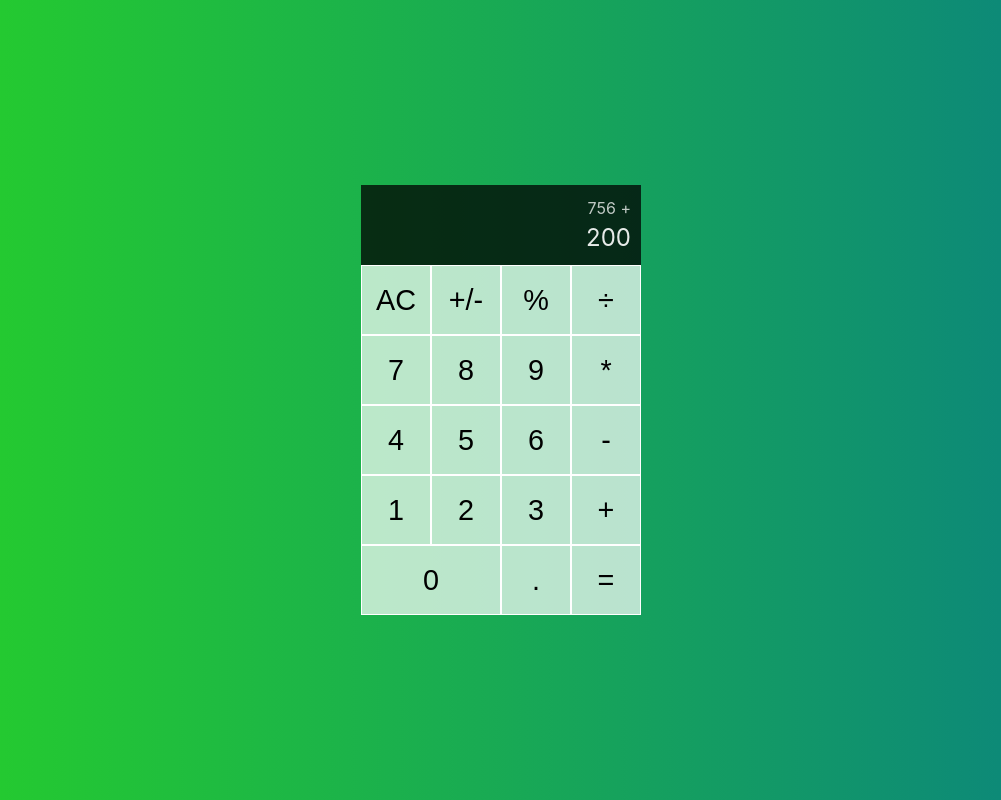
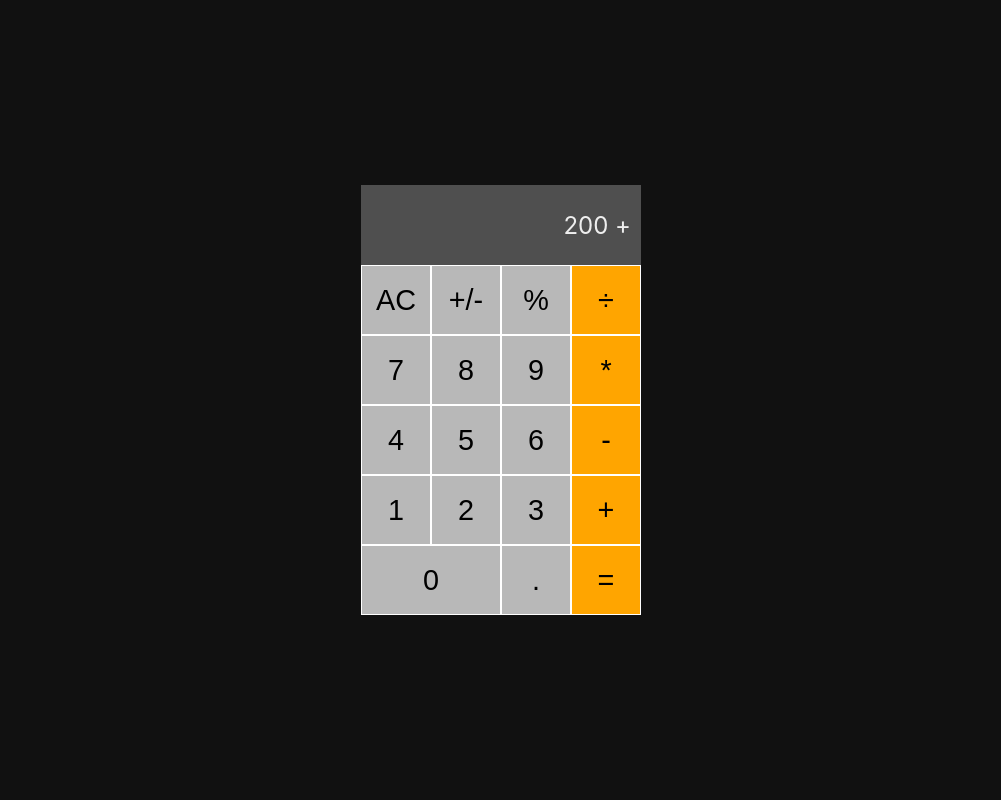
Before and after one commit to jubaer919/math-magicians, a React (Create React App) app: page / in a window 1280 px wide. Shown: the whole page, without its empty margins (139-1140 px from the left). Built offline with nearby package versions, Linux system fonts and the light colour scheme.

Commit message:
followed exacly the wireframe design

```diff
--- a/src/components/Calculator.js
+++ b/src/components/Calculator.js
@@ -9,24 +9,24 @@ function Calculator() {
         <button type="button">AC</button>
         <button type="button">+/-</button>
         <button type="button">%</button>
-        <button type="button">÷</button>
+        <button type="button" className="orange">÷</button>
         <button type="button">7</button>
         <button type="button">8</button>
         <button type="button">9</button>
-        <button type="button">*</button>
+        <button type="button" className="orange">*</button>
         <button type="button">4</button>
         <button type="button">5</button>
         <button type="button">6</button>
-        <button type="button">-</button>
+        <button type="button" className="orange">-</button>
         <button type="button">1</button>
         <button type="button">2</button>
         <button type="button">3</button>
-        <button type="button">+</button>
+        <button type="button" className="orange">+</button>
         <button type="button" className="span-two">
           0
         </button>
         <button type="button">.</button>
-        <button type="button">=</button>
+        <button type="button" className="orange">=</button>
       </div>
     </div>
   );
--- a/src/components/Display.js
+++ b/src/components/Display.js
@@ -3,8 +3,7 @@ import './display.css';
 function Display() {
   return (
     <div className="display">
-      <div className="previous-value">756 +</div>
-      <div className="current-value">200</div>
+      <div className="current-value">200 +</div>
     </div>
   );
 }
--- a/src/components/calculator.css
+++ b/src/components/calculator.css
@@ -1,7 +1,6 @@
 .calculator-container {
   width: 100vw;
   height: 100vh;
-  background-image: linear-gradient(to right, rgb(39, 210, 39), rgb(10, 129, 129));
 }
 
 .calculator {
@@ -11,6 +10,7 @@
   min-height: 100vh;
   grid-template-columns: repeat(4, 70px);
   grid-template-rows: minmax(80px, auto) repeat(5, 70px);
+  box-shadow: 0 10px 20px rgba(0, 0, 0, 0.25);
 }
 
 .calculator > button {
@@ -28,3 +28,11 @@
 .span-two {
   grid-column: span 2;
 }
+
+.calculator .orange {
+  background-color: orange;
+}
+
+.calculator .orange:hover {
+  background-color: rgb(250, 183, 57);
+}
--- a/src/components/display.css
+++ b/src/components/display.css
@@ -1,11 +1,13 @@
 .display {
   grid-column: 1 / -1;
-  background-color: rgba(0, 0, 0, 0.75);
+  background-color: rgba(100, 100, 100, 0.75);
   padding: 10px;
   display: flex;
   flex-direction: column;
   justify-content: space-around;
   align-items: flex-end;
+  word-wrap: break-word;
+  word-break: break-all;
 }
 
 .display .previous-value {
--- a/src/index.css
+++ b/src/index.css
@@ -14,6 +14,7 @@ body {
     sans-serif;
   -webkit-font-smoothing: antialiased;
   -moz-osx-font-smoothing: grayscale;
+  background-color: #111;
 }
 
 code {
```
